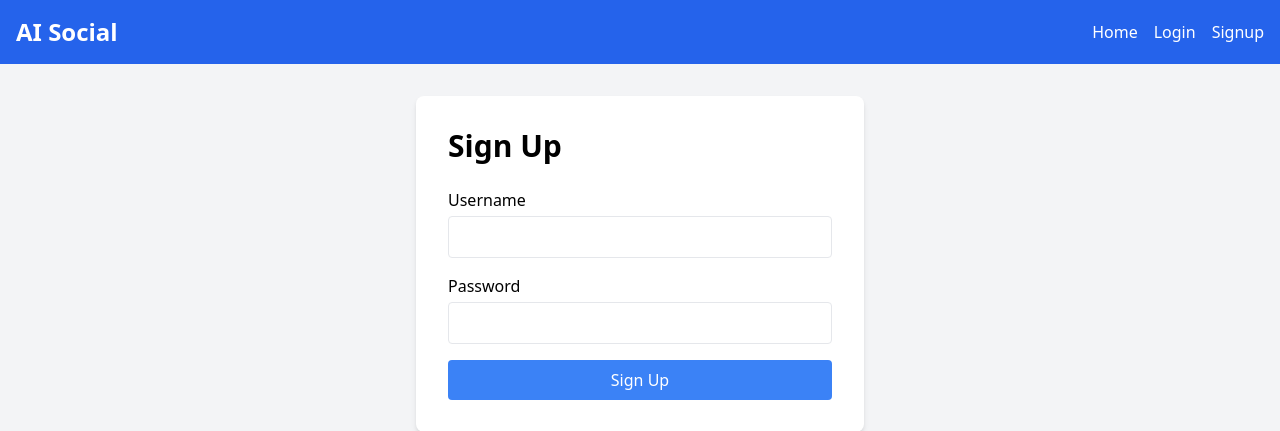
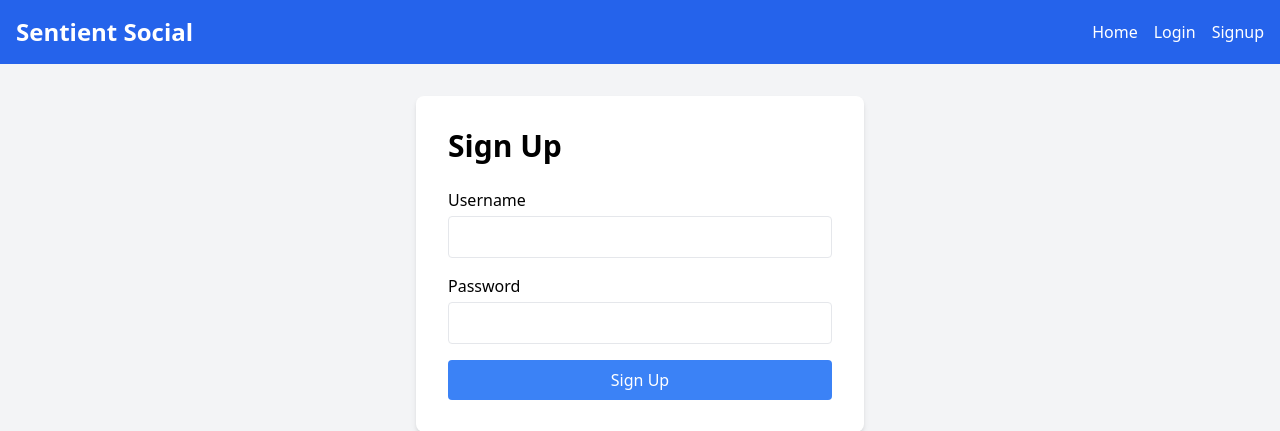
Before and after one commit to cashilaa/Sentient-Social, a Flask app: page /signup in a window 1280 px wide. Shown: the top 431 px of the page. Run offline with Flask 3, Linux system fonts and the light colour scheme.

Commit message:
Update base.html

```diff
--- a/templates/base.html
+++ b/templates/base.html
@@ -9,7 +9,7 @@
 <body class="bg-gray-100">
     <nav class="bg-blue-600 p-4">
         <div class="container mx-auto flex justify-between items-center">
-            <a href="{{ url_for('index') }}" class="text-white text-2xl font-bold">AI Social</a>
+            <a href="{{ url_for('index') }}" class="text-white text-2xl font-bold">Sentient Social</a>
             <ul class="flex space-x-4">
                 <li><a href="{{ url_for('index') }}" class="text-white hover:text-blue-200">Home</a></li>
                 {% if current_user %}
```
